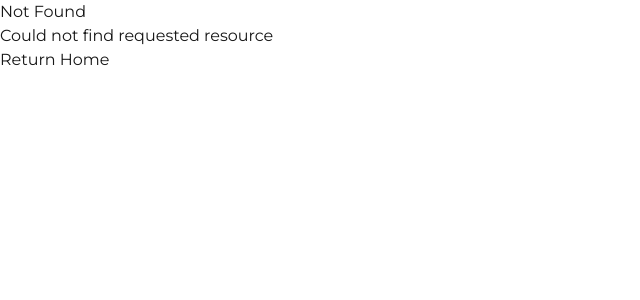
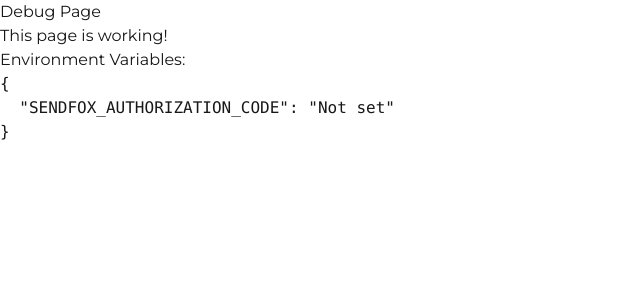
Before and after one commit to filippoferri/webinar-platform, a Next.js app: page /debug in a window 1280 px wide. Before the commit this address had no page. Shown: the top 300 px of the page, without its empty margins (0-640 px from the left). Built offline with nearby package versions, Linux system fonts and the light colour scheme; a web font is replaced by a local one.

Commit message:
Add debug route and update Next.js configuration - Create debug page to help diagnose routing - Add temporary redirect to debug page - Ensure proper Next.js configuration

```diff
--- a/next.config.mjs
+++ b/next.config.mjs
@@ -2,12 +2,21 @@
 const nextConfig = {
   output: 'standalone', // Helps with Vercel deployment
   experimental: {
-    // Any experimental features
+    appDir: true
   },
   webpack: (config) => {
     config.resolve.fallback = { fs: false, net: false, tls: false };
     return config;
-  }
+  },
+  async redirects() {
+    return [
+      {
+        source: '/',
+        destination: '/debug',
+        permanent: false,
+      },
+    ];
+  },
 };
 
 export default nextConfig;
--- /dev/null
+++ b/src/app/debug/page.js
@@ -0,0 +1,14 @@
+export default function DebugPage() {
+    return (
+      <div>
+        <h1>Debug Page</h1>
+        <p>This page is working!</p>
+        <h2>Environment Variables:</h2>
+        <pre>{JSON.stringify({
+          ADMIN_USERNAME: process.env.ADMIN_USERNAME,
+          SENDFOX_AUTHORIZATION_CODE: process.env.SENDFOX_AUTHORIZATION_CODE ?
+            'Present (truncated)' : 'Not set'
+        }, null, 2)}</pre>
+      </div>
+    )
+  }
```
